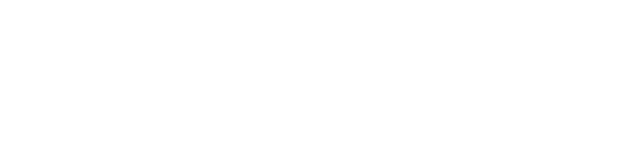
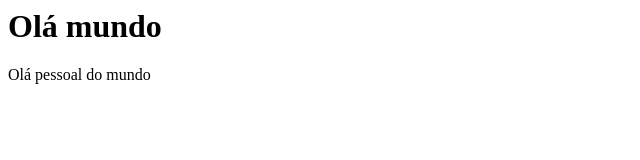
Before and after one commit to viniciuspauli-tech/github, a plain HTML site: page index.html in a window 1280 px wide. Shown: the whole page, without its empty margins (0-640 px from the left). Drawn offline with Linux system fonts and the light colour scheme.

Commit message:
up - atualizei o olá mundo

```diff
--- a/index.html
+++ b/index.html
@@ -7,4 +7,6 @@
 <body>
 
 </body>
+<h1>Olá mundo</h1>
+<p>Olá pessoal do mundo</p>
 </html>
```
